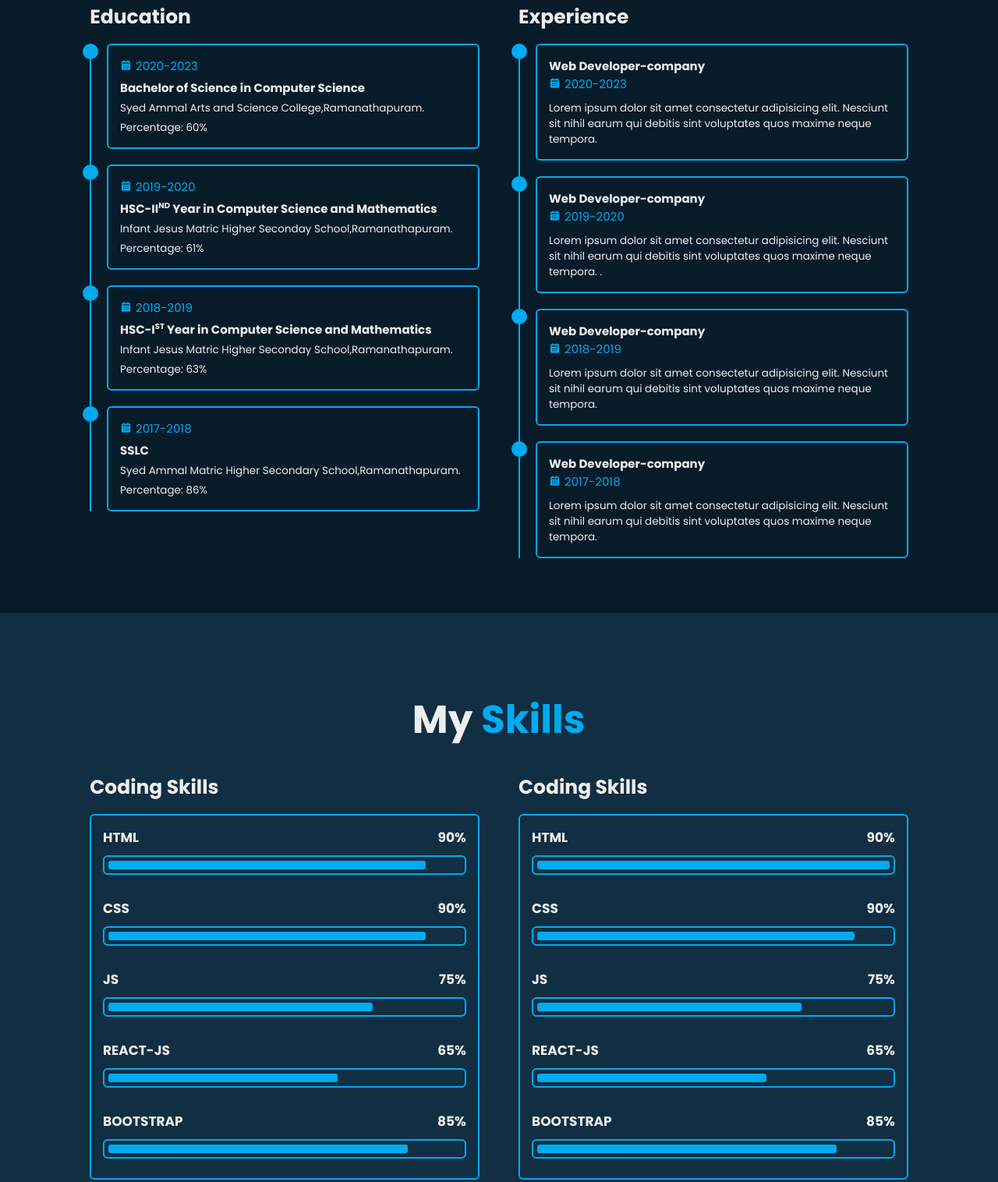
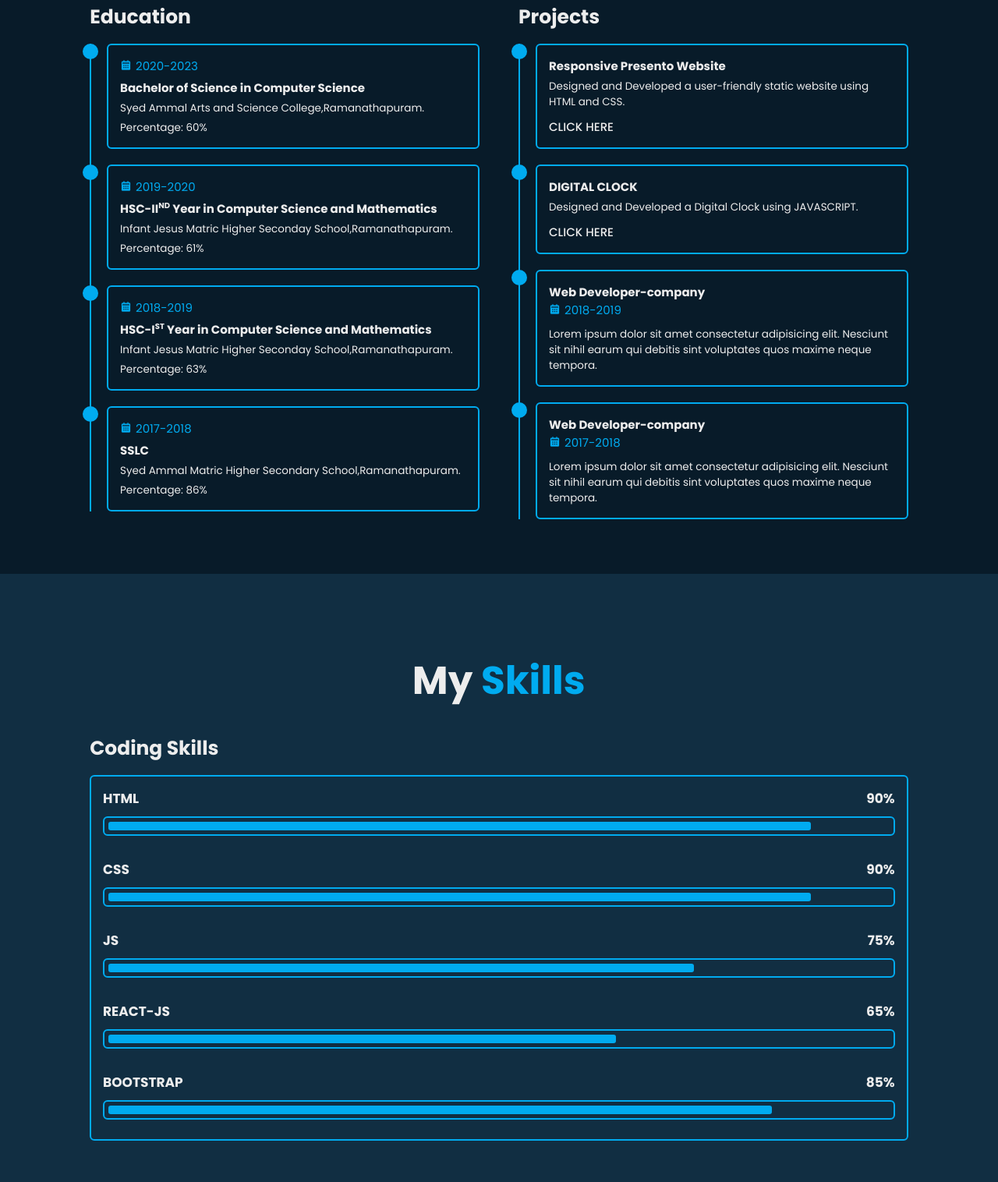
Before and after one commit to vj792002/responsive-portfolio, a plain HTML site: page index.html in a window 1280 px wide. Shown: the part 1802-3318 px from the top of the page at 78% size. Drawn offline with nearby package versions, Linux system fonts and the light colour scheme.

Commit message:
styles added for education content and html code add

```diff
--- a/css/style.css
+++ b/css/style.css
@@ -380,7 +380,13 @@ sup {
   font-size: 1.35rem;
   padding-top: 0.5rem;
 }
-
+.education-content .content a {
+  display: inline-block;
+  font-size: 1.5rem;
+  color: var(--text-color);
+  padding-top: 1rem;
+  font-weight: 500;
+}
 /* EDUCATION SECTION ENDS*/
 
 /* SKILL SECTION */
--- a/index.html
+++ b/index.html
@@ -140,17 +140,18 @@
           </div>
         </div>
 
-         <!-- EXPERIENCE -->
+         <!-- PROJECTS -->
          <div class="education-column">
-          <h3 class="title" data-aos="fade-right" data-aos-delay="250">Experience</h3>
+          <h3 class="title" data-aos="fade-right" data-aos-delay="250">Projects</h3>
 
           <!-- DEGREEE -->
           <div class="education-box" data-aos="fade-right">
             <div class="education-content" data-aos="flip-up" data-aos-delay="250">
               <div class="content">
-                <h2>Web Developer-company</h2>
-                <div class="year"><i class="bx bxs-calendar"></i>2020-2023</div>
-                <p>Lorem ipsum dolor sit amet consectetur adipisicing elit. Nesciunt sit nihil earum qui debitis sint voluptates quos maxime neque tempora. </p>
+                <h2>Responsive Presento Website</h2>
+                <!-- <div class="year"><i class="bx bxs-calendar"></i>2020-2023</div> -->
+                <p>Designed and Developed a user-friendly static website using HTML and CSS. </p>
+                <a href="https://vj792002.github.io/presento-responsive-website/">CLICK HERE</a>
               </div>
             </div>
 
@@ -158,10 +159,11 @@
             <div class="education-content" data-aos="flip-up" data-aos-delay="300">
               <div class="content">
                 <h2>
-                  Web Developer-company
+                  DIGITAL CLOCK
                 </h2>
-                <div class="year"><i class="bx bxs-calendar"></i>2019-2020</div>
-                <p>Lorem ipsum dolor sit amet consectetur adipisicing elit. Nesciunt sit nihil earum qui debitis sint voluptates quos maxime neque tempora. .</p>
+                <!-- <div class="year"><i class="bx bxs-calendar"></i>2019-2020</div> -->
+                <p>Designed and Developed a Digital Clock using JAVASCRIPT.</p>
+                <a href="https://vj792002.github.io/js-clock/">CLICK HERE</a>
               </div>
             </div>
 
@@ -194,45 +196,6 @@
       <h2 class="heading" data-aos="zoom-in" data-aos-delay="200">My <span>Skills</span></h2>
 
       <div class="skills-row">
-        <div class="skills-column">
-          <h3 class="title" data-aos="fade-right" data-aos-delay="250">Coding Skills</h3>
-
-          <div class="skills-box">
-            <div class="skills-content" data-aos="flip-left" data-aos-delay="250">
-              <!-- HTML -->
-              <div class="progress" data-aos="fade-right" data-aos-delay="300">
-                <h3>HTML <span>90%</span></h3>
-                <div class="bar"><span></span></div>
-              </div>
-
-              <!-- CSS -->
-              <div class="progress" data-aos="fade-right" data-aos-delay="350">
-                <h3>CSS <span>90%</span></h3>
-                <div class="bar"><span></span></div>
-              </div>
-
-              <!-- JAVASCRIPT -->
-              <div class="progress" data-aos="fade-right" data-aos-delay="400">
-                <h3>JS <span>75%</span></h3>
-                <div class="bar"><span></span></div>
-              </div>
-
-              <!-- REACT-JS -->
-              <div class="progress" data-aos="fade-right" data-aos-delay="450">
-                <h3>REACT-JS <span>65%</span></h3>
-                <div class="bar"><span></span></div>
-              </div>
-
-              <!-- BOOTSTRAP -->
-              <div class="progress" data-aos="fade-right" data-aos-delay="500">
-                <h3>BOOTSTRAP <span>85%</span></h3>
-                <div class="bar"><span></span></div>
-              </div>
-
-            </div>
-          </div>
-        </div>
-
         <div class="skills-column">
           <h3 class="title" data-aos="fade-right" data-aos-delay="250">Coding Skills</h3>
 
```
